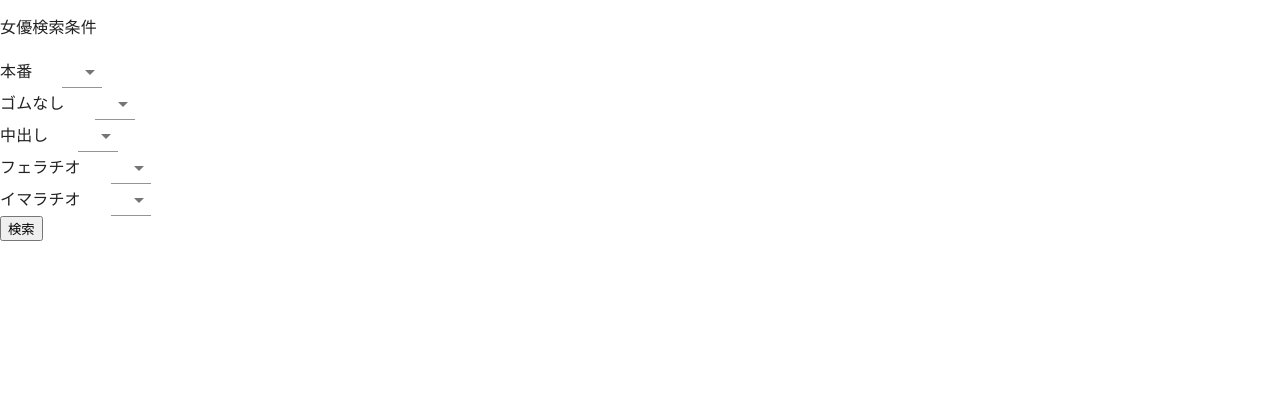
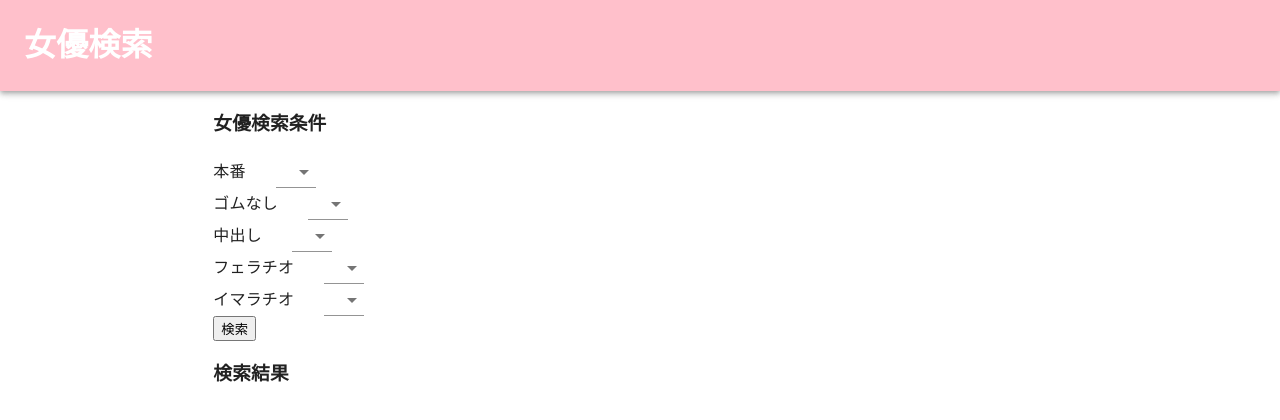
Before and after one commit to oty0411/Fides, a Next.js app: page /search in a window 1280 px wide. Shown: the top 420 px of the page. Built offline with nearby package versions, Linux system fonts and the light colour scheme.

Commit message:
検索画面のスタイル修正

```diff
--- a/components/searchResultsView.js
+++ b/components/searchResultsView.js
@@ -20,7 +20,11 @@ export default function SearchResultsView(props) {
 					//<li key={item.User.Id}>{item.Profile.ActressName}</li>
 					<li key={item.User.Id}>
 						{item.Profile.ActressName}<br></br>
+						<div style={{ display: "flex" }}>
+							<div>
 								<img src={imageUrls[++imageNumber % 10]}></img>
+							</div>
+							<div>
 								<ul>
 								<li>身長:{ item.Profile.Height }</li>
 								<li>体重:{item.Profile.Weight}</li>
@@ -30,6 +34,8 @@ export default function SearchResultsView(props) {
 								<li>服サイズ:{ item.Profile.ClothesSize }</li>
 								<li>靴サイズ:{ item.Profile.ShoesSize }</li>
 								</ul>
+							</div>
+						</div>
 					</li>
 				))}
       </ul>
--- a/pages/search.js
+++ b/pages/search.js
@@ -1,5 +1,7 @@
 import { useState } from "react";
 import { useForm } from 'react-hook-form'
+import { AppBar, Toolbar } from "@material-ui/core";
+import { Grid } from '@material-ui/core'
 import getConfig from "next/config"
 import { Select, MenuItem } from "@material-ui/core";
 import * as UserTypes from '../types/userTypes';
@@ -85,8 +87,15 @@ export default function App() {
 
   return (
     <>
+      <AppBar position="static" style={{ backgroundColor: "#ffC0cb" }}>
+        <Toolbar>
+          <h1>女優検索</h1>
+        </Toolbar>
+      </AppBar>
+      <Grid container alignItems="center" justify="center">
+        <Grid item xs={8}>
         <div>
-        <p>女優検索条件</p>
+          <h3>女優検索条件</h3>
             <form onSubmit={handleSubmit(submit)}>
               <div>
                 <label htmlFor="honban" style={{ marginRight: "30px" }}>
@@ -144,14 +153,15 @@ export default function App() {
                 </Select>
                 {errors.iramachio && <div>条件「イラマチオ」を指定してください</div>}
               </div>
-          <button type="submit" variant="outlined">
-            検索
-          </button>
+              <button type="submit" variant="outlined">検索</button>
             </form>
           </div>
         <div>
+          <h3>検索結果</h3>
           <SearchResultsView message={message} searchResult={ searchResult } />
           </div>
+        </Grid>
+      </Grid>
     </>
   )
 }
```
Lines whose indentation alone changed are shown as unchanged.
